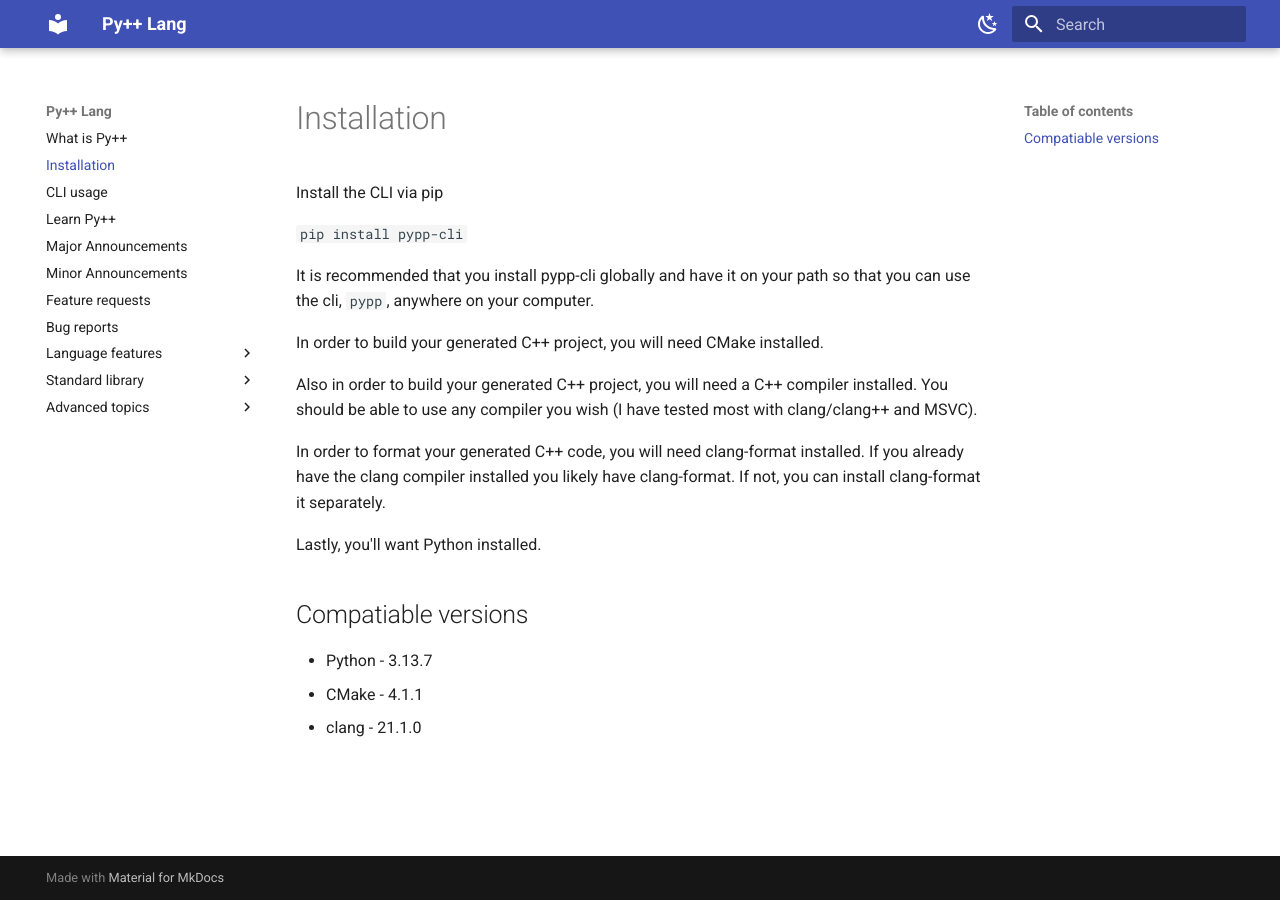
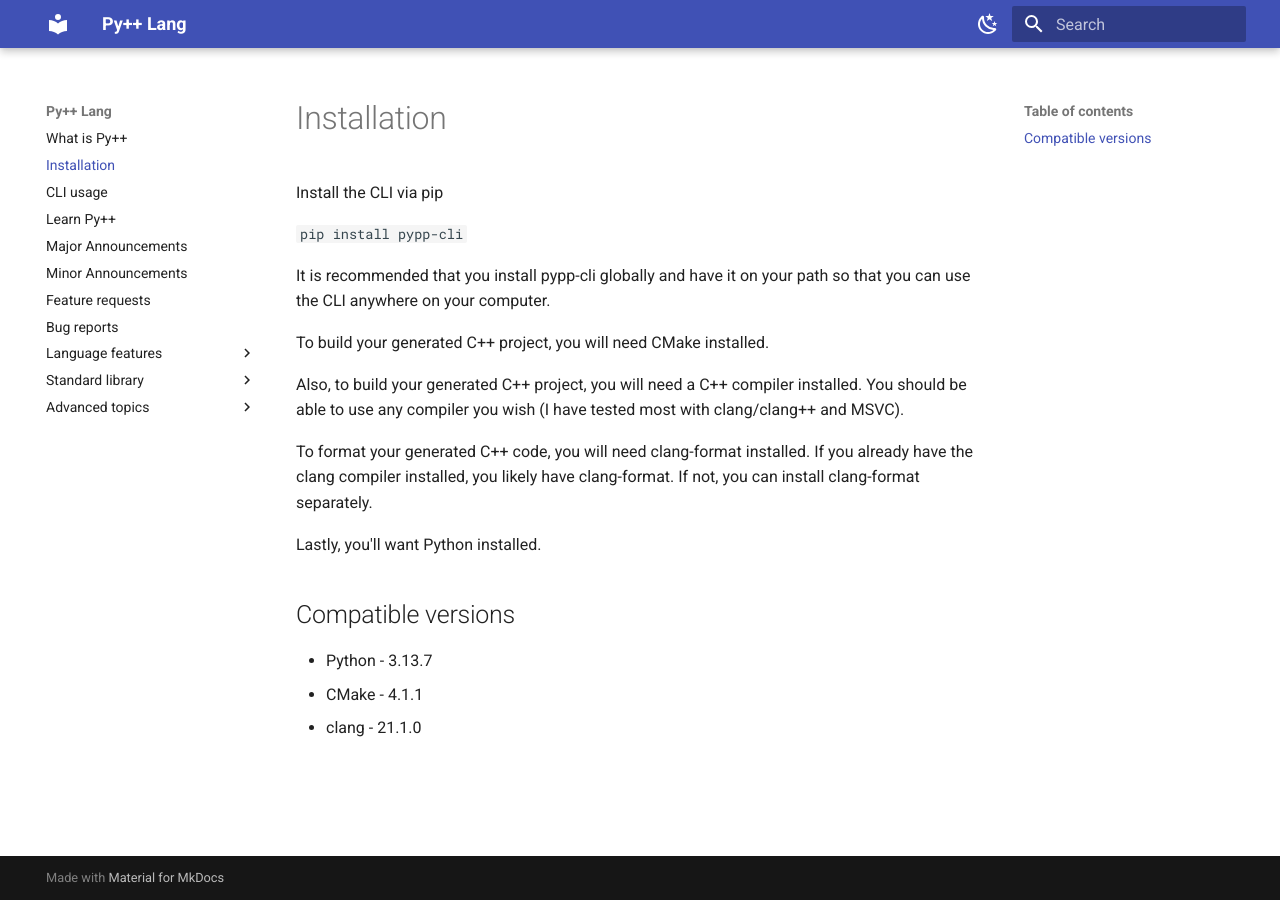
Before and after one commit to curtispuetz/pypp-docs, an MkDocs documentation site: the page built from docs/installation.md, in a window 1280 px wide. Built offline with MkDocs 1.6.1 and Material for MkDocs 9.7.7, drawn with Linux system fonts in a browser that asks for light colours.

Commit message:
Fix typos and enhance clarity in installation.md
Corrected typos and improved clarity in installation instructions.

```diff
--- a/docs/installation.md
+++ b/docs/installation.md
@@ -4,17 +4,17 @@ Install the CLI via pip
 
 `pip install pypp-cli`
 
-It is recommended that you install pypp-cli globally and have it on your path so that you can use the cli, `pypp`, anywhere on your computer.
+It is recommended that you install pypp-cli globally and have it on your path so that you can use the CLI anywhere on your computer.
 
-In order to build your generated C++ project, you will need CMake installed.
+To build your generated C++ project, you will need CMake installed.
 
-Also in order to build your generated C++ project, you will need a C++ compiler installed. You should be able to use any compiler you wish (I have tested most with clang/clang++ and MSVC).
+Also, to build your generated C++ project, you will need a C++ compiler installed. You should be able to use any compiler you wish (I have tested most with clang/clang++ and MSVC).
 
-In order to format your generated C++ code, you will need clang-format installed. If you already have the clang compiler installed you likely have clang-format. If not, you can install clang-format it separately.
+To format your generated C++ code, you will need clang-format installed. If you already have the clang compiler installed, you likely have clang-format. If not, you can install clang-format separately.
 
 Lastly, you'll want Python installed.
 
-## Compatiable versions
+## Compatible versions
 
 - Python - 3.13.7
 - CMake - 4.1.1
```
